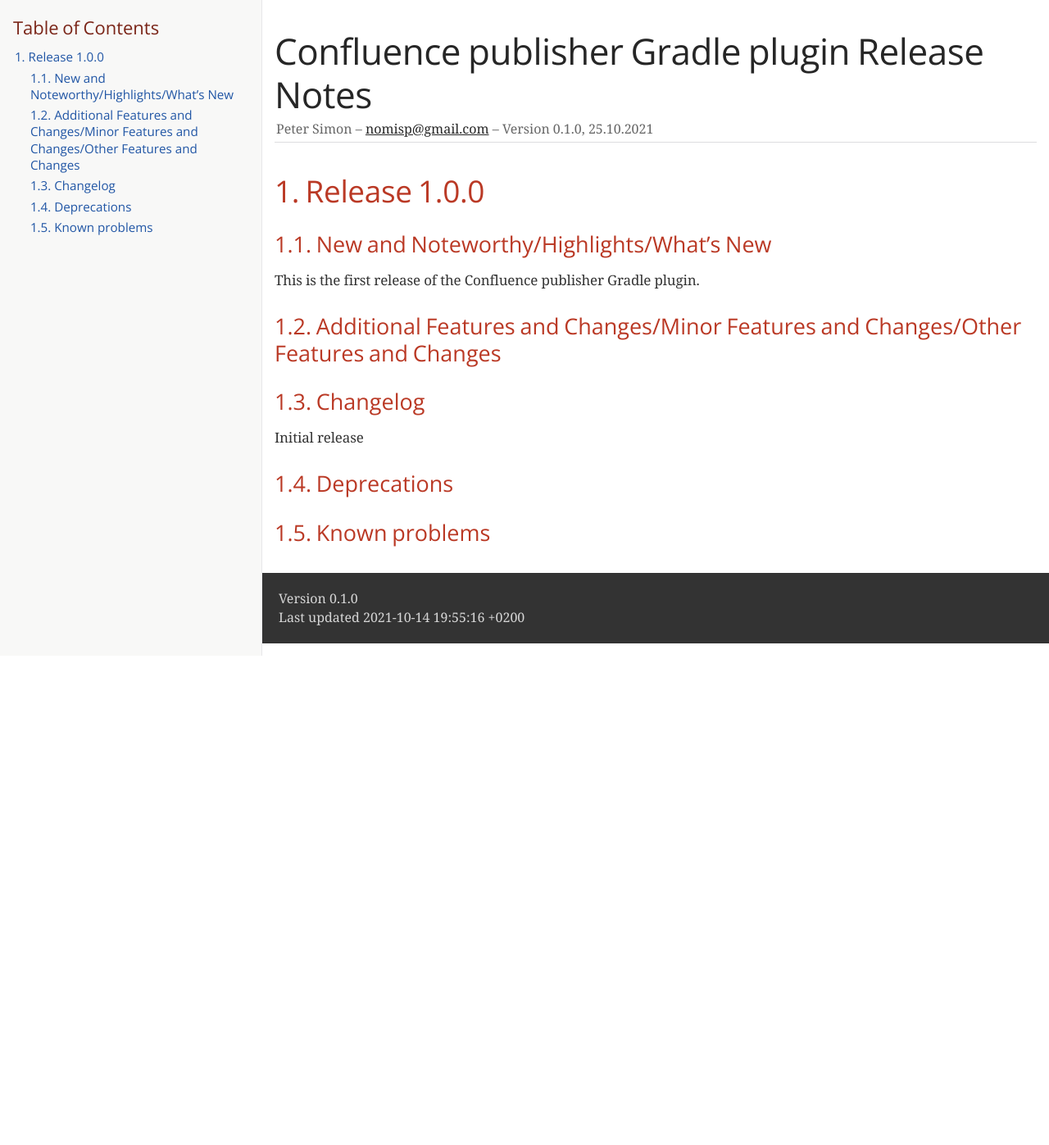
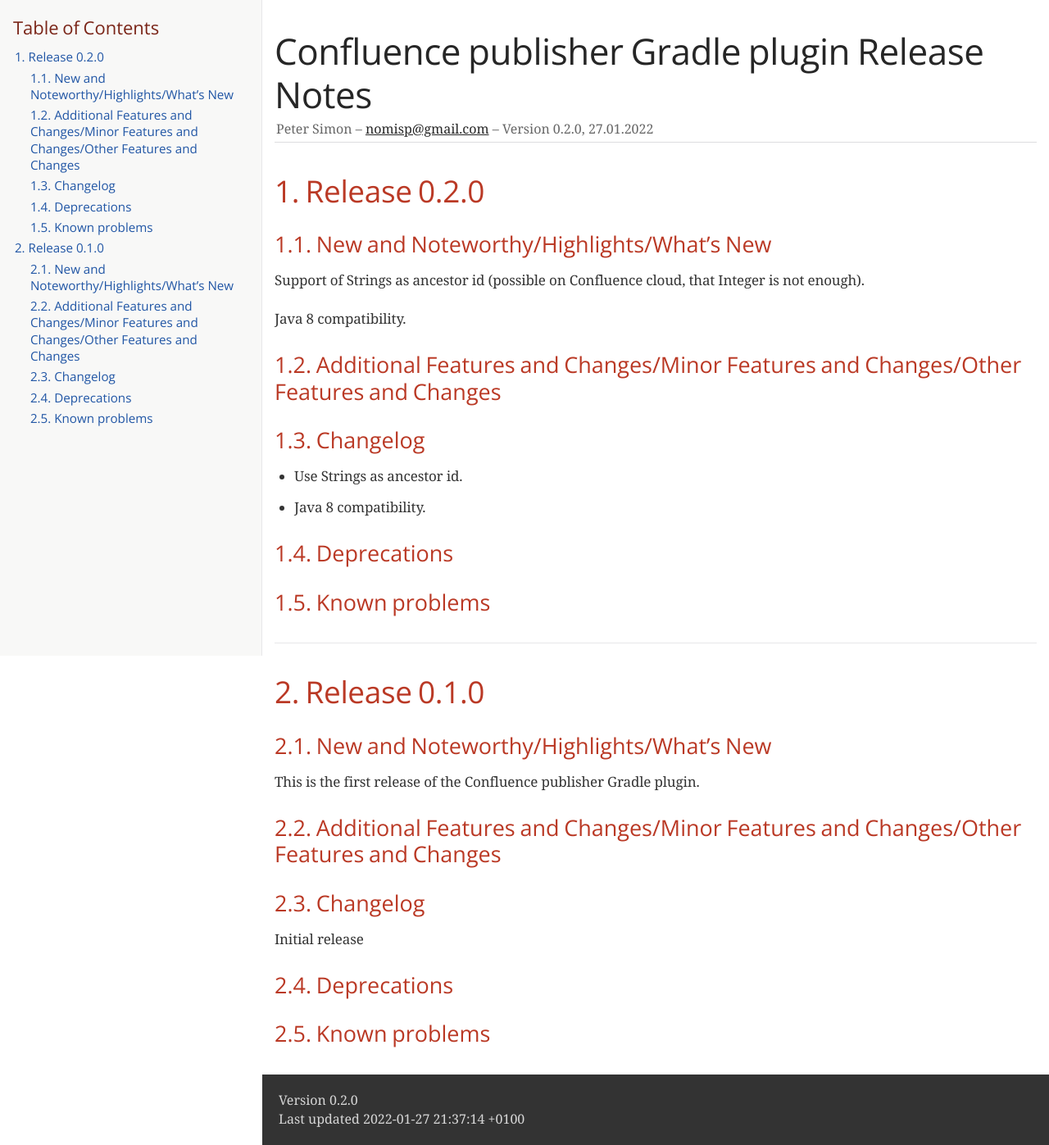
Before and after one commit to nomisp/confluence-publisher-plugin, a plain HTML site: page index/release-notes.html in a window 1280 px wide. Shown: the whole page at 82% size. Before the commit the page ends 800 px from the top, so only its background shows below. Drawn offline with nearby package versions, Linux system fonts and the light colour scheme; a web font is replaced by a local one.

Commit message:
Generated by gradle-git-publish.

```diff
--- a/index/release-notes.html
+++ b/index/release-notes.html
@@ -444,13 +444,13 @@ body.book #toc,body.book #preamble,body.book h1.sect0,body.book .sect1>h2{page-b
 <div class="details">
 <span id="author" class="author">Peter Simon</span><br>
 <span id="email" class="email"><a href="mailto:nomisp@gmail.com">nomisp@gmail.com</a></span><br>
-<span id="revnumber">version 0.1.0,</span>
-<span id="revdate">25.10.2021</span>
+<span id="revnumber">version 0.2.0,</span>
+<span id="revdate">27.01.2022</span>
 </div>
 <div id="toc" class="toc2">
 <div id="toctitle">Table of Contents</div>
 <ul class="sectlevel1">
-<li><a href="#_release_1_0_0">1. Release 1.0.0</a>
+<li><a href="#_release_0_2_0">1. Release 0.2.0</a>
 <ul class="sectlevel2">
 <li><a href="#_new_and_noteworthyhighlightswhats_new">1.1. New and Noteworthy/Highlights/What&#8217;s New</a></li>
 <li><a href="#_additional_features_and_changesminor_features_and_changesother_features_and_changes">1.2. Additional Features and Changes/Minor Features and Changes/Other Features and Changes</a></li>
@@ -459,17 +459,29 @@ body.book #toc,body.book #preamble,body.book h1.sect0,body.book .sect1>h2{page-b
 <li><a href="#_known_problems">1.5. Known problems</a></li>
 </ul>
 </li>
+<li><a href="#_release_0_1_0">2. Release 0.1.0</a>
+<ul class="sectlevel2">
+<li><a href="#_new_and_noteworthyhighlightswhats_new_2">2.1. New and Noteworthy/Highlights/What&#8217;s New</a></li>
+<li><a href="#_additional_features_and_changesminor_features_and_changesother_features_and_changes_2">2.2. Additional Features and Changes/Minor Features and Changes/Other Features and Changes</a></li>
+<li><a href="#_changelog_2">2.3. Changelog</a></li>
+<li><a href="#_deprecations_2">2.4. Deprecations</a></li>
+<li><a href="#_known_problems_2">2.5. Known problems</a></li>
+</ul>
+</li>
 </ul>
 </div>
 </div>
 <div id="content">
 <div class="sect1">
-<h2 id="_release_1_0_0"><a class="anchor" href="#_release_1_0_0"></a><a class="link" href="#_release_1_0_0">1. Release 1.0.0</a></h2>
+<h2 id="_release_0_2_0"><a class="anchor" href="#_release_0_2_0"></a><a class="link" href="#_release_0_2_0">1. Release 0.2.0</a></h2>
 <div class="sectionbody">
 <div class="sect2">
 <h3 id="_new_and_noteworthyhighlightswhats_new"><a class="anchor" href="#_new_and_noteworthyhighlightswhats_new"></a><a class="link" href="#_new_and_noteworthyhighlightswhats_new">1.1. New and Noteworthy/Highlights/What&#8217;s New</a></h3>
 <div class="paragraph">
-<p>This is the first release of the Confluence publisher Gradle plugin.</p>
+<p>Support of Strings as ancestor id (possible on Confluence cloud, that Integer is not enough).</p>
+</div>
+<div class="paragraph">
+<p>Java 8 compatibility.</p>
 </div>
 </div>
 <div class="sect2">
@@ -478,8 +490,15 @@ body.book #toc,body.book #preamble,body.book h1.sect0,body.book .sect1>h2{page-b
 </div>
 <div class="sect2">
 <h3 id="_changelog"><a class="anchor" href="#_changelog"></a><a class="link" href="#_changelog">1.3. Changelog</a></h3>
-<div class="paragraph">
-<p>Initial release</p>
+<div class="ulist">
+<ul>
+<li>
+<p>Use Strings as ancestor id.</p>
+</li>
+<li>
+<p>Java 8 compatibility.</p>
+</li>
+</ul>
 </div>
 </div>
 <div class="sect2">
@@ -492,11 +511,40 @@ body.book #toc,body.book #preamble,body.book h1.sect0,body.book .sect1>h2{page-b
 </div>
 </div>
 </div>
+<div class="sect1">
+<h2 id="_release_0_1_0"><a class="anchor" href="#_release_0_1_0"></a><a class="link" href="#_release_0_1_0">2. Release 0.1.0</a></h2>
+<div class="sectionbody">
+<div class="sect2">
+<h3 id="_new_and_noteworthyhighlightswhats_new_2"><a class="anchor" href="#_new_and_noteworthyhighlightswhats_new_2"></a><a class="link" href="#_new_and_noteworthyhighlightswhats_new_2">2.1. New and Noteworthy/Highlights/What&#8217;s New</a></h3>
+<div class="paragraph">
+<p>This is the first release of the Confluence publisher Gradle plugin.</p>
+</div>
+</div>
+<div class="sect2">
+<h3 id="_additional_features_and_changesminor_features_and_changesother_features_and_changes_2"><a class="anchor" href="#_additional_features_and_changesminor_features_and_changesother_features_and_changes_2"></a><a class="link" href="#_additional_features_and_changesminor_features_and_changesother_features_and_changes_2">2.2. Additional Features and Changes/Minor Features and Changes/Other Features and Changes</a></h3>
+
+</div>
+<div class="sect2">
+<h3 id="_changelog_2"><a class="anchor" href="#_changelog_2"></a><a class="link" href="#_changelog_2">2.3. Changelog</a></h3>
+<div class="paragraph">
+<p>Initial release</p>
+</div>
+</div>
+<div class="sect2">
+<h3 id="_deprecations_2"><a class="anchor" href="#_deprecations_2"></a><a class="link" href="#_deprecations_2">2.4. Deprecations</a></h3>
+
+</div>
+<div class="sect2">
+<h3 id="_known_problems_2"><a class="anchor" href="#_known_problems_2"></a><a class="link" href="#_known_problems_2">2.5. Known problems</a></h3>
+
+</div>
+</div>
+</div>
 </div>
 <div id="footer">
 <div id="footer-text">
-Version 0.1.0<br>
-Last updated 2021-10-14 19:55:16 +0200
+Version 0.2.0<br>
+Last updated 2022-01-27 21:37:14 +0100
 </div>
 </div>
 </body>
```
Also changed, not shown: index.html (+15 -7 lines), index/developer-doc.html (+4 -4 lines), index/user-guide.html (+4 -4 lines).
